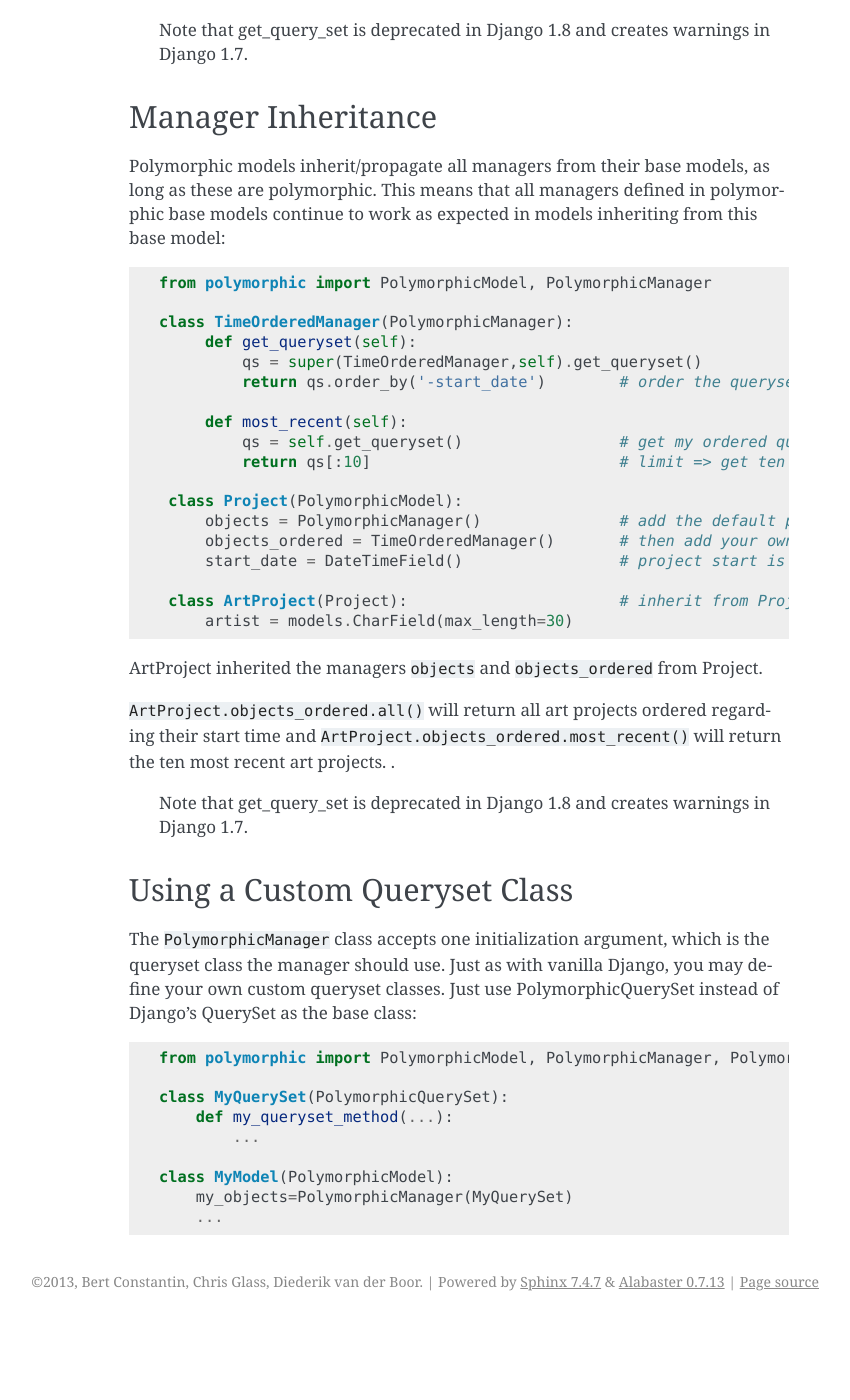
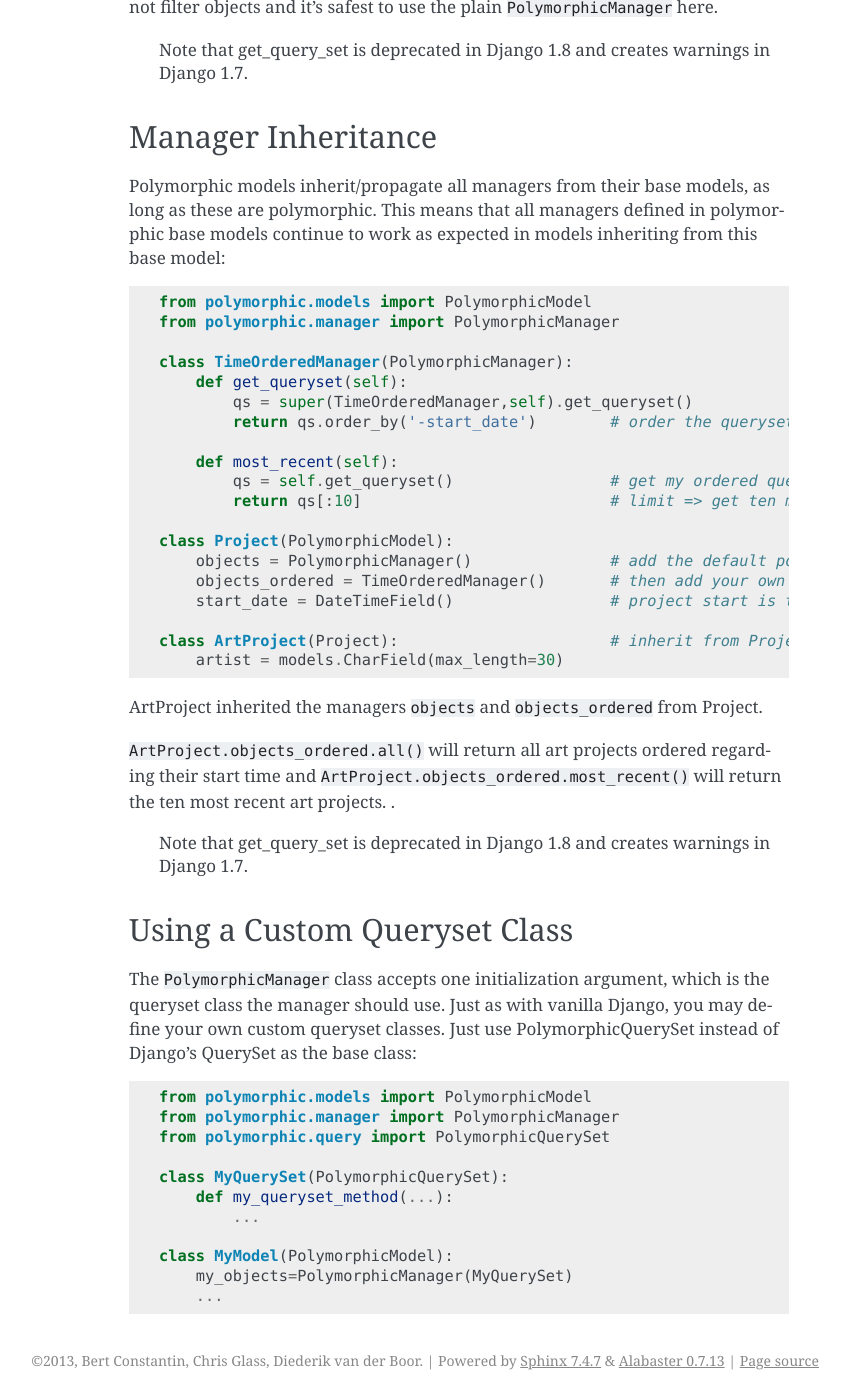
Before and after one commit to jazzband/django-polymorphic, a Sphinx documentation site: the page built from docs/managers.rst, in a window 1280 px wide and 1400 px high, scrolled down 773 px. Shown: the whole window, without its empty margins (291-1141 px from the left). Built offline with Sphinx 7.4.7, drawn with Linux system fonts in a browser that asks for light colours; before the commit the page ends 2094 px from its top, so only the background shows below that; some of the changed text lies outside the part shown.

Commit message:
Update documentation to reflect recent changes

```diff
--- a/docs/advanced.rst
+++ b/docs/advanced.rst
@@ -6,7 +6,7 @@
 In the examples below, these models are being used::
 
     from django.db import models
-    from polymorphic import PolymorphicModel
+    from polymorphic.models import PolymorphicModel
 
     class ModelA(PolymorphicModel):
         field1 = models.CharField(max_length=10)
--- a/docs/managers.rst
+++ b/docs/managers.rst
@@ -10,9 +10,10 @@
 ``models.Manager``. As with vanilla Django, in your model class, you should
 explicitly add the default manager first, and then your custom manager::
 
-    from polymorphic import PolymorphicModel, PolymorphicManager
+    from polymorphic.models import PolymorphicModel
+    from polymorphic.manager import PolymorphicManager
 
-   class TimeOrderedManager(PolymorphicManager):
+    class TimeOrderedManager(PolymorphicManager):
         def get_queryset(self):
             qs = super(TimeOrderedManager,self).get_queryset()
             return qs.order_by('-start_date')        # order the queryset
@@ -41,9 +42,10 @@
 managers defined in polymorphic base models continue to work as
 expected in models inheriting from this base model::
 
-   from polymorphic import PolymorphicModel, PolymorphicManager
+    from polymorphic.models import PolymorphicModel
+    from polymorphic.manager import PolymorphicManager
 
-   class TimeOrderedManager(PolymorphicManager):
+    class TimeOrderedManager(PolymorphicManager):
         def get_queryset(self):
             qs = super(TimeOrderedManager,self).get_queryset()
             return qs.order_by('-start_date')        # order the queryset
@@ -77,7 +79,9 @@
 you may define your own custom queryset classes. Just use PolymorphicQuerySet
 instead of Django's QuerySet as the base class::
 
-        from polymorphic import PolymorphicModel, PolymorphicManager, PolymorphicQuerySet
+        from polymorphic.models import PolymorphicModel
+        from polymorphic.manager import PolymorphicManager
+        from polymorphic.query import PolymorphicQuerySet
 
         class MyQuerySet(PolymorphicQuerySet):
             def my_queryset_method(...):
--- a/docs/quickstart.rst
+++ b/docs/quickstart.rst
@@ -19,7 +19,7 @@
 
 Use ``PolymorphicModel`` instead of Django's ``models.Model``, like so::
 
-    from polymorphic import PolymorphicModel
+    from polymorphic.models import PolymorphicModel
 
     class Project(PolymorphicModel):
         topic = models.CharField(max_length=30)
```
